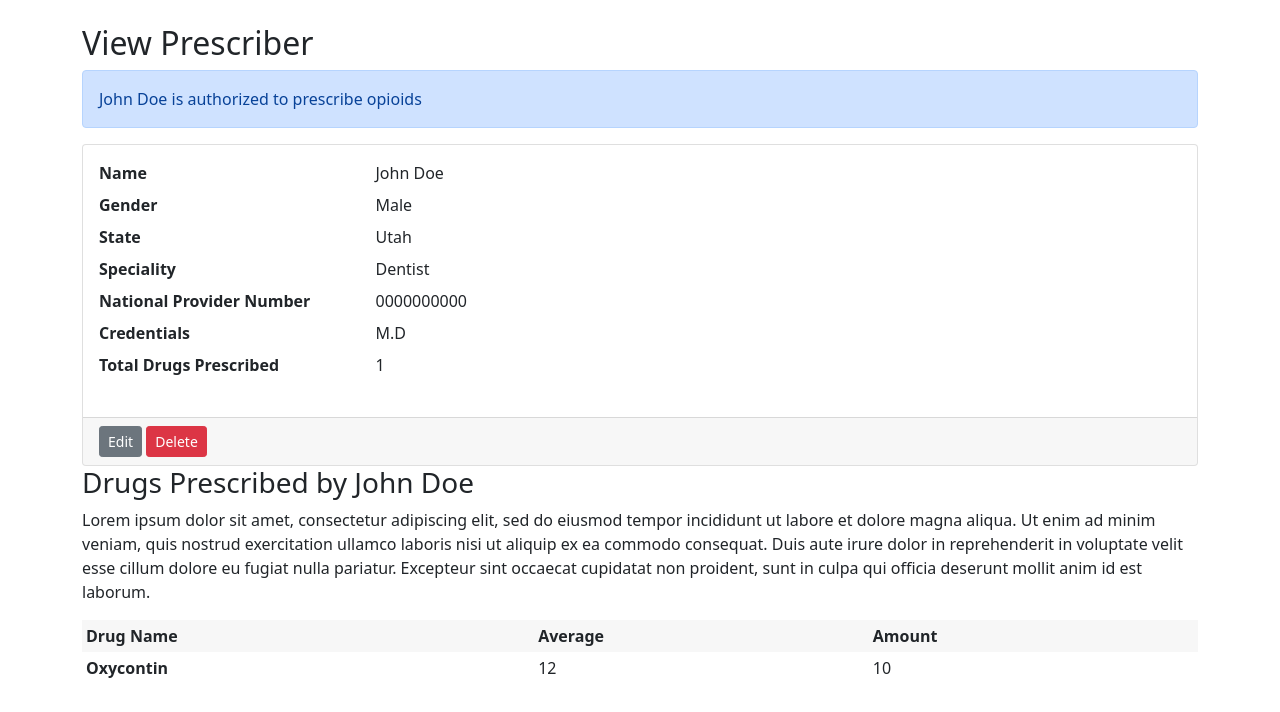
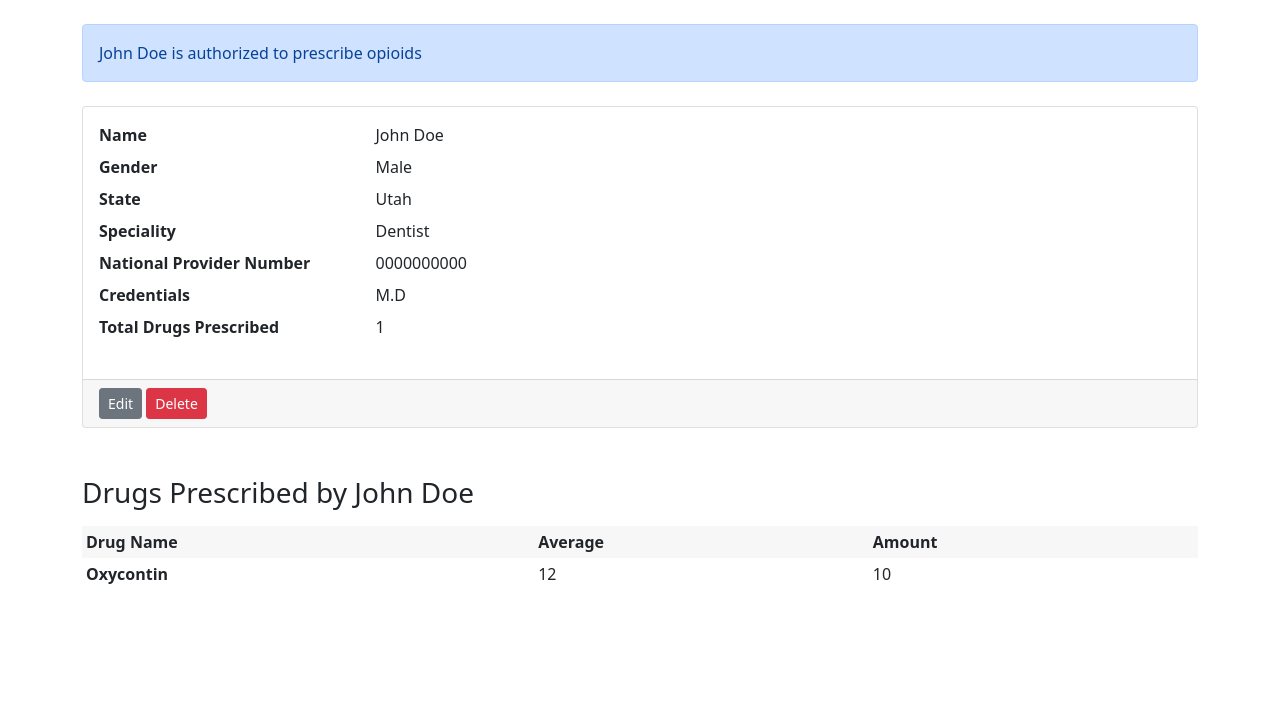
Before and after one commit to logankimbs/intex, a Django app: page /viewprescriber/ in a window 1280 px wide. Shown: the part 88-800 px from the top of the page. Run offline with Django 3.2, Linux system fonts and the light colour scheme.

Commit message:
fixed layout of view prescriber

```diff
--- a/templates/portal/viewprescriber.html
+++ b/templates/portal/viewprescriber.html
@@ -1,10 +1,9 @@
 {% extends 'base.html' %} {% load static %} {% block content %}
 <div class="container">
-    <h2>View Prescriber</h2>
-    <div class="alert alert-primary" role="alert">
+    <div class="alert alert-primary mb-4" role="alert">
         John Doe is authorized to prescribe opioids
     </div>
-    <div class="card">
+    <div class="card mb-5">
         <div class="card-body">
             <dl class="row">
                 <dt class="col-sm-3">Name</dt>
@@ -34,14 +33,7 @@
             <button type="submit" class="btn btn-danger btn-sm">Delete</button>
         </div>
     </div>
-    <h3>Drugs Prescribed by John Doe</h3>
-    <p>
-        Lorem ipsum dolor sit amet, consectetur adipiscing elit, sed do eiusmod tempor incididunt
-        ut labore et dolore magna aliqua. Ut enim ad minim veniam, quis nostrud exercitation ullamco
-        laboris nisi ut aliquip ex ea commodo consequat. Duis aute irure dolor in reprehenderit in
-        voluptate velit esse cillum dolore eu fugiat nulla pariatur. Excepteur sint occaecat cupidatat
-        non proident, sunt in culpa qui officia deserunt mollit anim id est laborum.
-    </p>
+    <h3 class="mb-3">Drugs Prescribed by John Doe</h3>
     <table class="table table-hover table-borderless table-sm">
         <thead>
             <tr>
```
